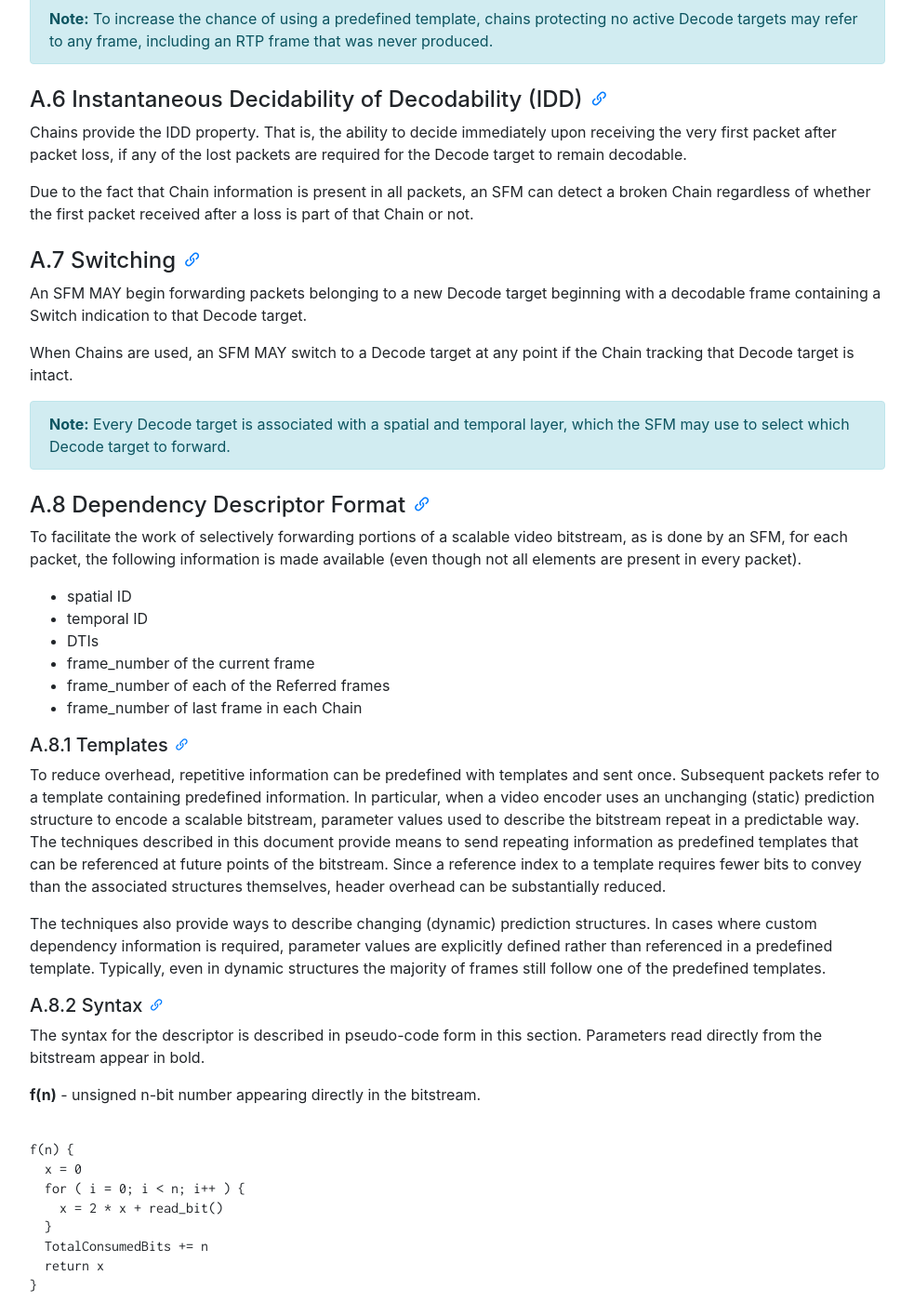
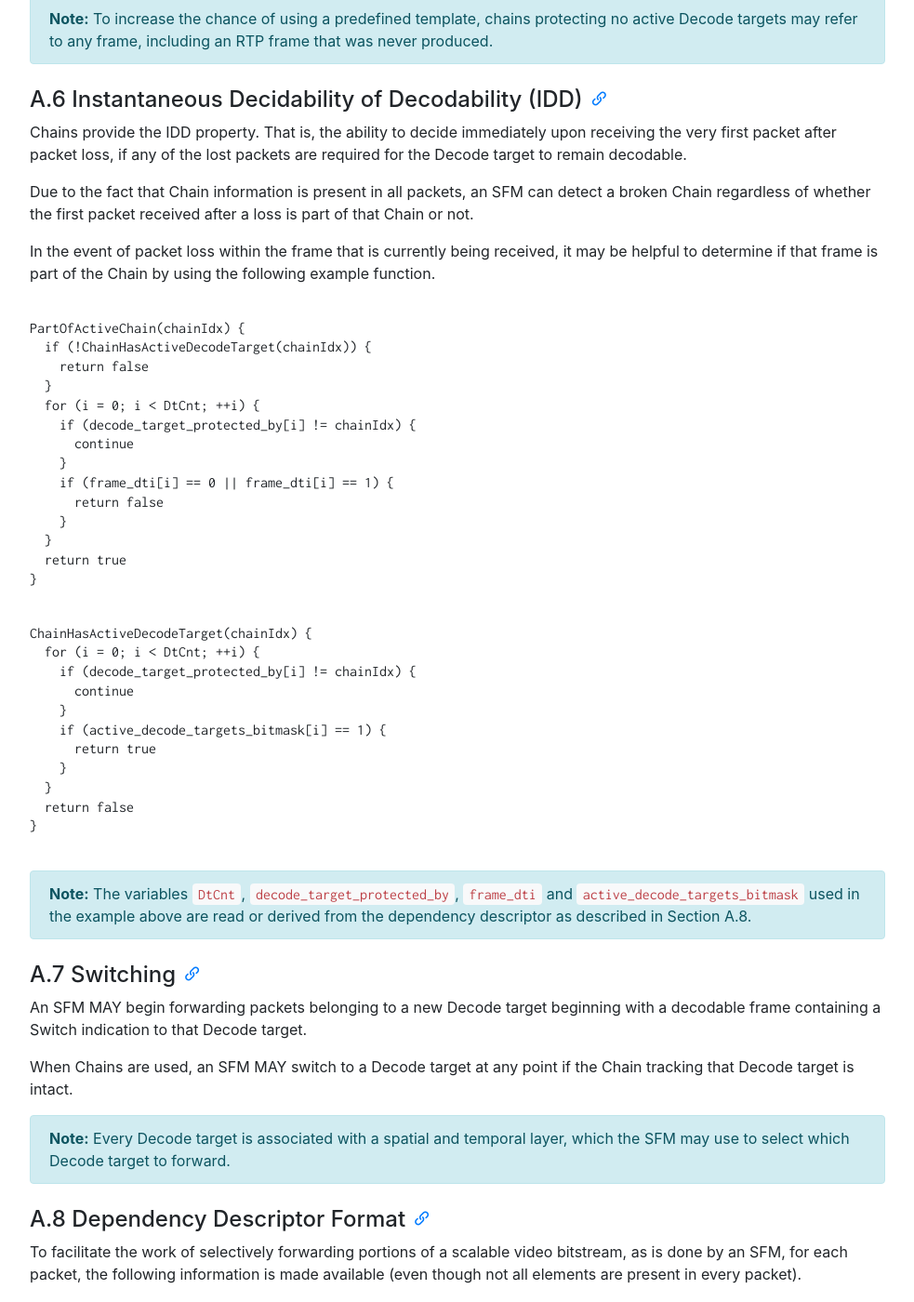
Before and after one commit to AOMediaCodec/av1-rtp-spec, a Jekyll site: the page built from index.md, in a window 1280 px wide and 1400 px high, scrolled down 22356 px. Shown: the whole window at 93% size, without its empty margins (53-1036 px from the left). Built offline with Jekyll 4.4.1, drawn with Linux system fonts in a browser that asks for light colours; nearby versions of some CDN libraries.

Commit message:
Added function to determine if the frame currently being received is part of a Chain.

```diff
--- a/av1-rtp-spec.md
+++ b/av1-rtp-spec.md
@@ -771,6 +771,42 @@ Chains provide the IDD property. That is, the ability to decide immediately upon
 
 Due to the fact that Chain information is present in all packets, an SFM can detect a broken Chain regardless of whether the first packet received after a loss is part of that Chain or not.
 
+In the event of packet loss within the frame that is currently being received, it may be helpful to determine if that frame is part of the Chain by using the following example function.
+
+<pre><code>
+PartOfActiveChain(chainIdx) {
+  if (!ChainHasActiveDecodeTarget(chainIdx)) {
+    return false
+  }
+  for (i = 0; i < DtCnt; ++i) {
+    if (decode_target_protected_by[i] != chainIdx) {
+      continue
+    }
+    if (frame_dti[i] == 0 || frame_dti[i] == 1) {
+      return false
+    }
+  }
+  return true
+}
+</code></pre>
+
+<pre><code>
+ChainHasActiveDecodeTarget(chainIdx) {
+  for (i = 0; i < DtCnt; ++i) {
+    if (decode_target_protected_by[i] != chainIdx) {
+      continue
+    }
+    if (active_decode_targets_bitmask[i] == 1) {
+      return true
+    }
+  }
+  return false
+}
+
+</code></pre>
+
+**Note:** The variables <code>DtCnt</code>, <code>decode_target_protected_by</code>, <code>frame_dti</code> and <code>active_decode_targets_bitmask</code> used in the example above are read or derived from the dependency descriptor as described in Section A.8.
+{:.alert .alert-info }
 
 #### A.7 Switching
 
```
